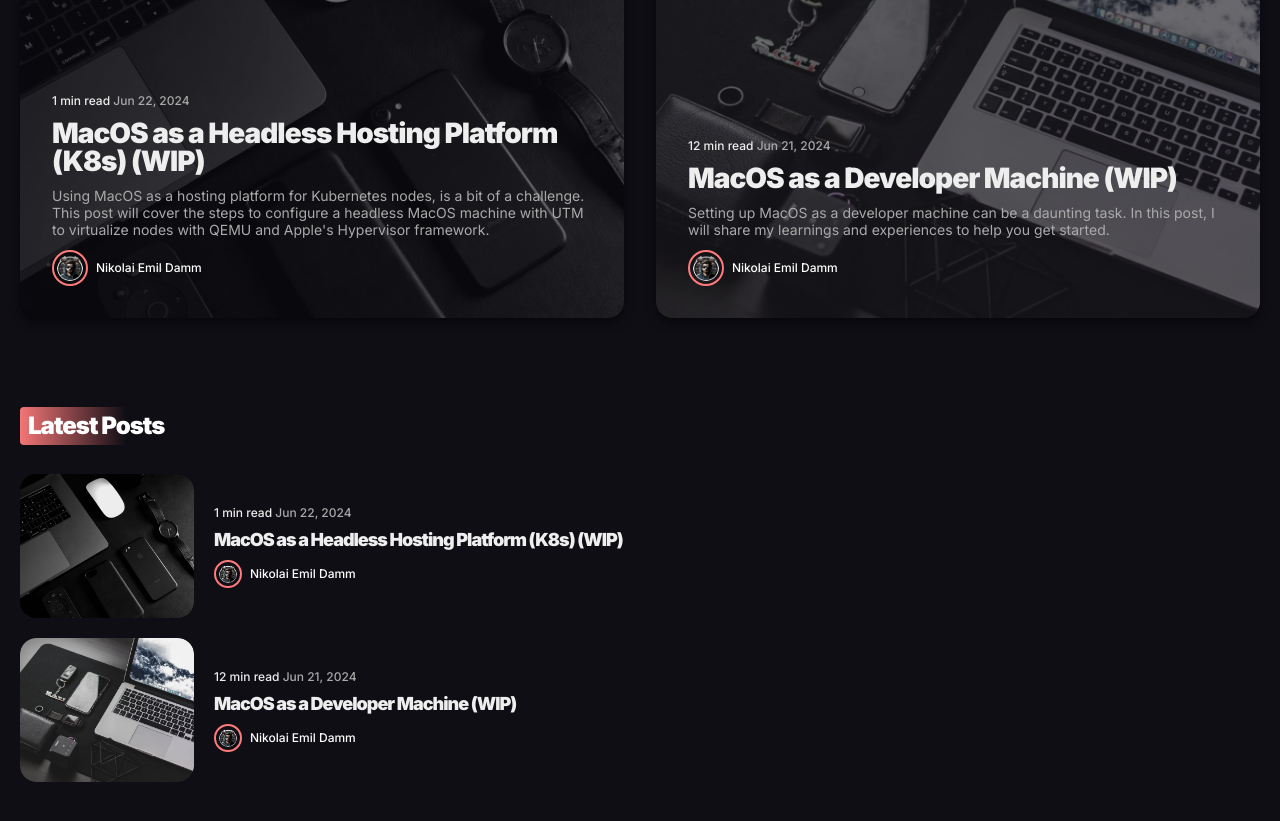
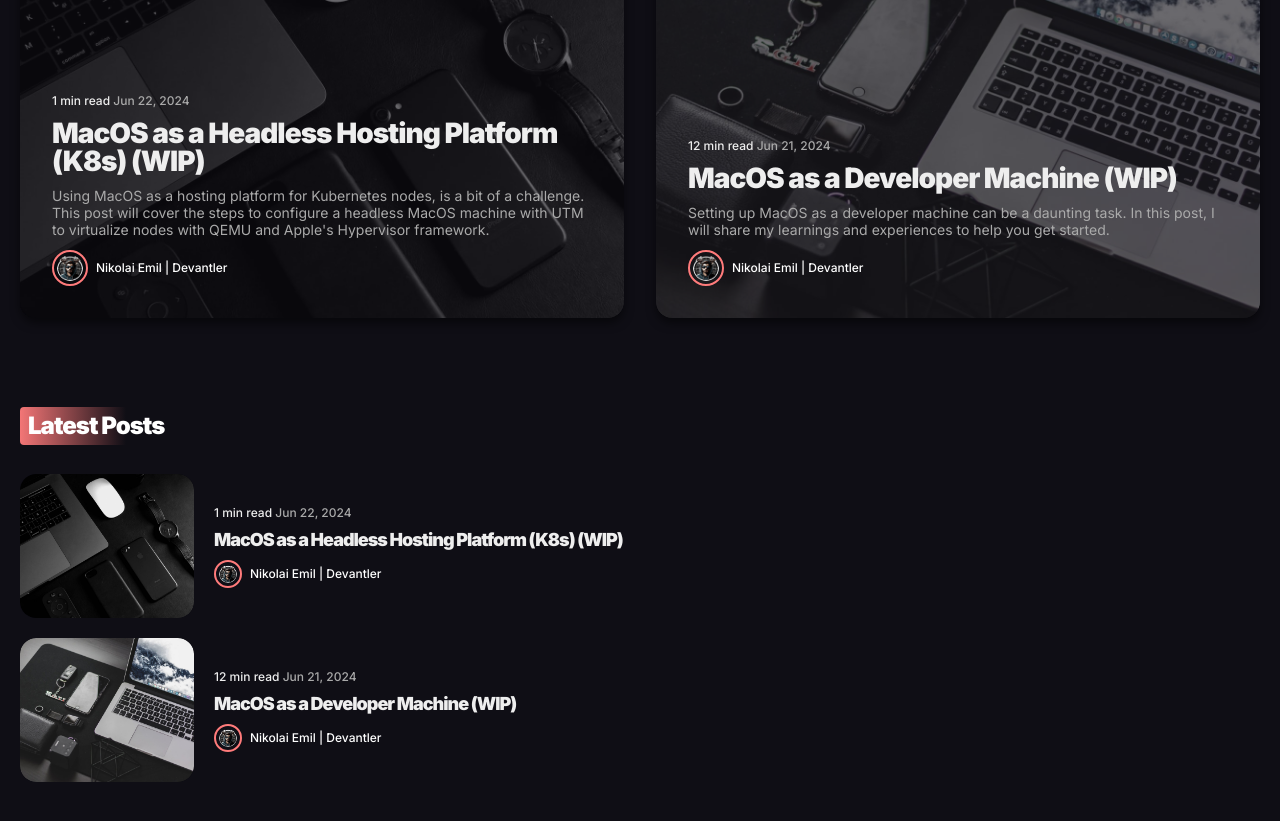
Before and after one commit to niem94/niem94, a Jekyll site: the page built from index.html, in a window 1280 px wide and 900 px high, scrolled down 814 px. Shown: the top 821 px of the window. Built offline with Jekyll 4.4.1, drawn with Linux system fonts in a browser that asks for light colours; the list of posts is cut into pages by our own code; some of the changed text lies outside the part shown.

Commit message:
`chore: update author name in settings.yml`

```diff
--- a/_data/settings.yml
+++ b/_data/settings.yml
@@ -24,7 +24,7 @@ menu-settings:
 #-------------------------------
 # Author Settings
 author:
-  name: Nikolai Emil Damm
+  name: Nikolai Emil | Devantler
   avatar: 'assets/images/author.png'
 
 #-------------------------------
--- a/_includes/header.html
+++ b/_includes/header.html
@@ -16,8 +16,6 @@
         <a class="logo__link" href="{{ site.baseurl }}/">
         {% if site.data.settings.logo %}
           <img class="logo__image" src="{{ site.data.settings.logo | relative_url }}" alt="{{ site.data.settings.title }}">
-          &nbsp;
-          {{ site.data.settings.title }}
         {% else %}
           {{ site.data.settings.title }}
         {% endif %}
```
